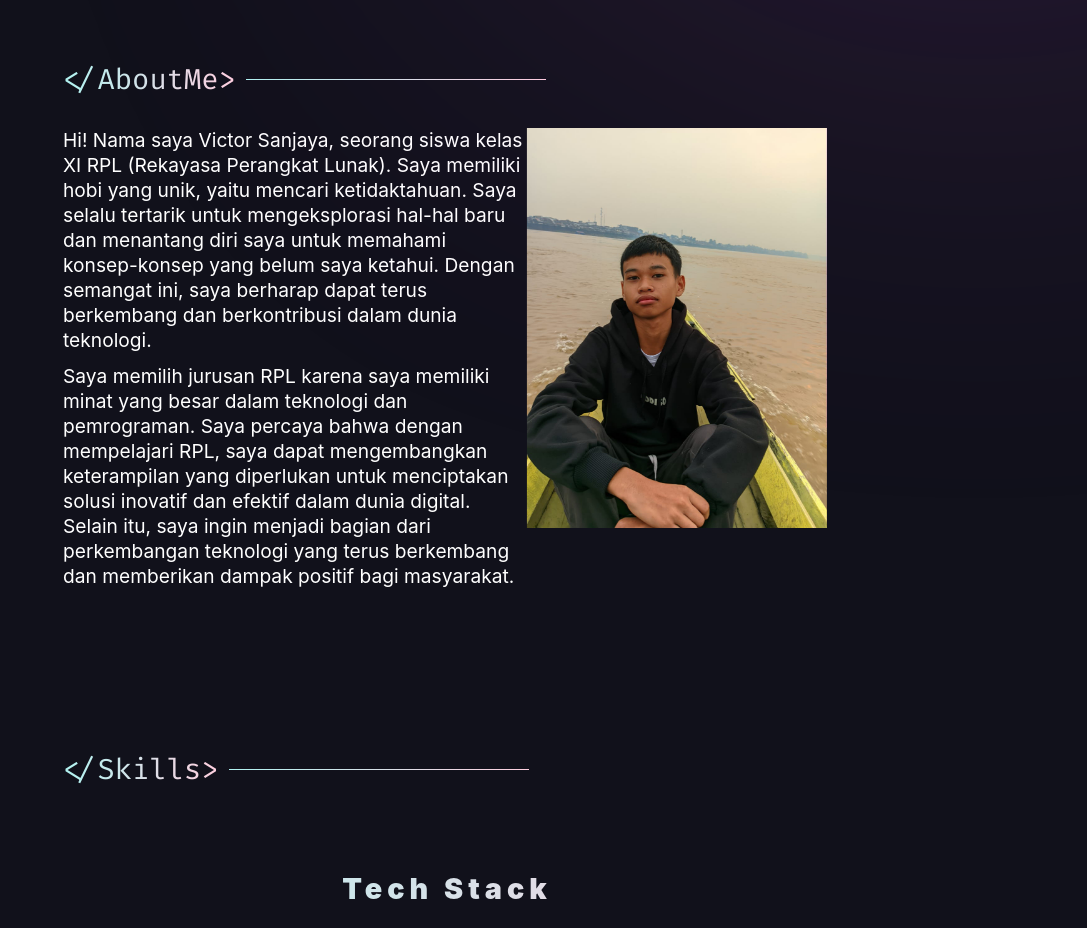
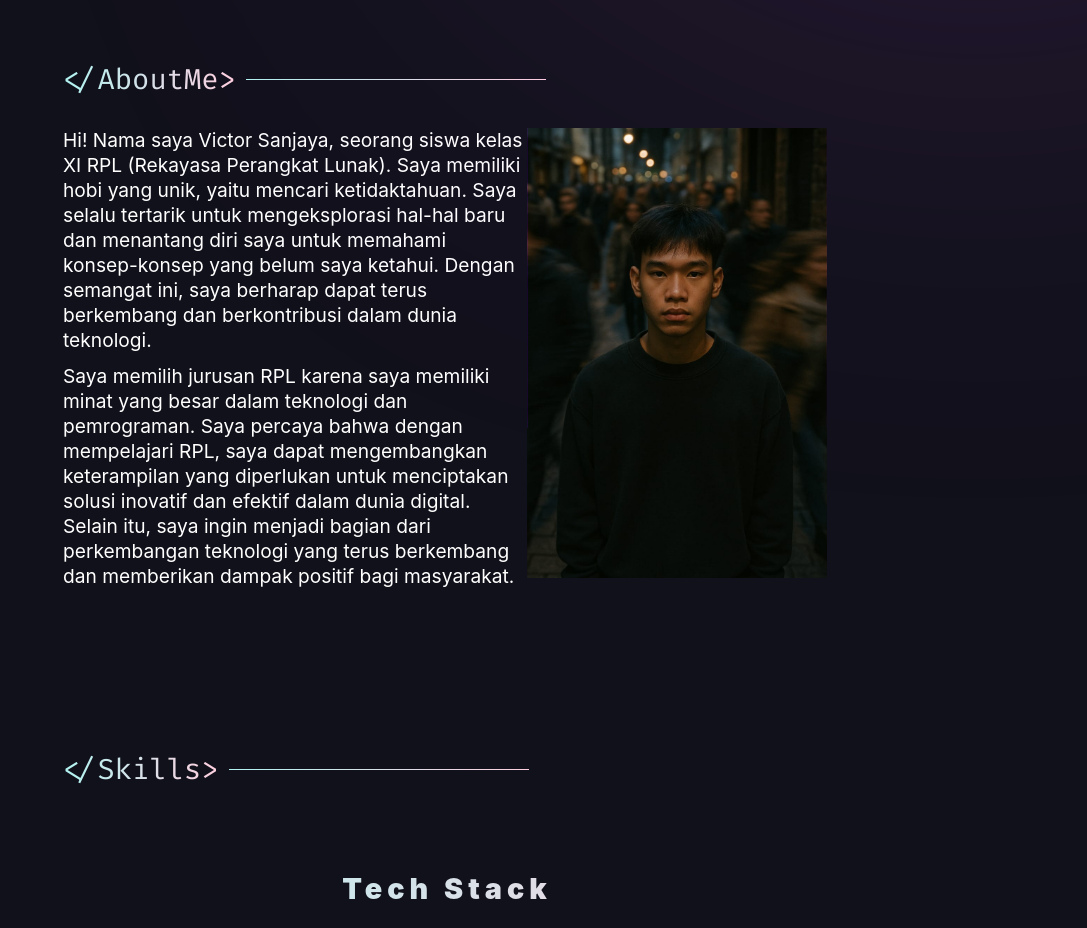
Before and after one commit to victorsanjaya27/WebsitePortofolio, a plain HTML site: page index.html in a window 1280 px wide. Shown: the part 940-1868 px from the top of the page, without its empty margins (193-1280 px from the left). Drawn offline with nearby package versions, Linux system fonts and the light colour scheme; a web font is replaced by a local one.

Commit message:
Update index.html

```diff
--- a/index.html
+++ b/index.html
@@ -266,7 +266,7 @@
                 </div>
 
           <div class="dp" data-aos="fade-up">
-            <img src="src/webp/victor1.jpg" alt="Victor Sanjaya" tabindex="0" aria-label="image of vinod" />
+            <img src="src/webp/victorft.jpg" alt="Victor Sanjaya" tabindex="0" aria-label="image of vinod" />
           </div>
         </div>
       </div>
```
